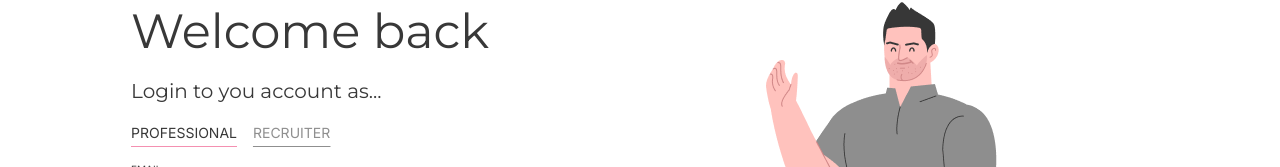
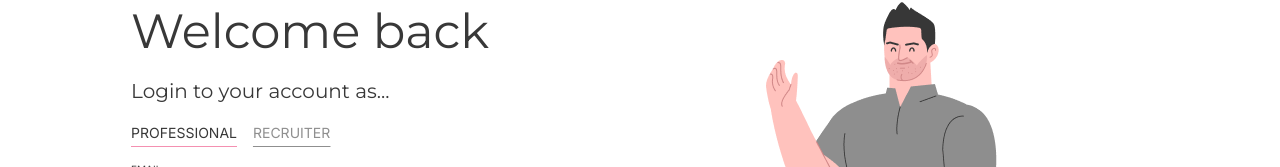
Before and after one commit to kkantaaa/get-that-job-2J3K, a React (Vite) app in the folder client/: page /user/login in a window 1280 px wide. Shown: the part 212-379 px from the top of the page. Built offline with nearby package versions, Linux system fonts and the light colour scheme.

Commit message:
fix: edit minor issue

```diff
--- a/client/src/components/JobList.jsx
+++ b/client/src/components/JobList.jsx
@@ -14,9 +14,12 @@ const JobList = (props) => {
 
   const getJobs = async (input) => {
     const keywords = input;
+    // const { status, keywords, page } = input; เพิ่ม parameter อื่นๆ ตามนี้
     try {
       const params = new URLSearchParams();
       params.append("keywords", keywords);
+      // params.append("min", min);
+      // params.append("max", max);
       // console.log(`keywords form getJobs fuction : ${keywords}`);
       const results = await axios.get("http://localhost:4000/jobs", {
         params, // Include data in the request body
--- a/client/src/pages/FindThatJobPage.jsx
+++ b/client/src/pages/FindThatJobPage.jsx
@@ -8,6 +8,7 @@ import { useState } from "react";
 
 function FindThatJobPage() {
   const [text, setText] = useState("");
+  //เพิ่ม variable สำหรับ parameter อื่นๆ
 
   const handleInputChange = (event) => {
     const text = event.target.value;
--- a/client/src/pages/RecruiterLoginPage.jsx
+++ b/client/src/pages/RecruiterLoginPage.jsx
@@ -9,7 +9,9 @@ function UserLoginPage() {
         <div className="font-Montserrat text-DarkGray h-fit w-fit mt-[150px] flex flex-row space-x-[100px]">
           <div className="flex flex-col h-[359px] w-fit justify-between">
             <h3 className="text-Headline3 w-fit">Welcome back</h3>
-          <h6 className="text-Headline6 w-fit">Login to you account as...</h6>
+            <h6 className="text-Headline6 w-fit">
+              Login to your account as...
+            </h6>
             <RecruiterLoginForm />
           </div>
 
@@ -18,7 +20,6 @@ function UserLoginPage() {
           </div>
         </div>
       </div>
-
     </div>
   );
 }
--- a/client/src/pages/UserLoginPage.jsx
+++ b/client/src/pages/UserLoginPage.jsx
@@ -9,7 +9,9 @@ function UserLoginPage() {
         <div className="font-Montserrat text-DarkGray h-fit w-fit mt-[150px] flex flex-row space-x-[100px]">
           <div className="flex flex-col h-[359px] w-fit justify-between">
             <h3 className="text-Headline3 w-fit">Welcome back</h3>
-          <h6 className="text-Headline6 w-fit">Login to you account as...</h6>
+            <h6 className="text-Headline6 w-fit">
+              Login to your account as...
+            </h6>
             <LoginForm />
           </div>
 
@@ -18,7 +20,6 @@ function UserLoginPage() {
           </div>
         </div>
       </div>
-
     </div>
   );
 }
```
Also changed, not shown: 1 other file (tests, documents, lock files or other folders). Lines whose indentation alone changed are shown as unchanged.
